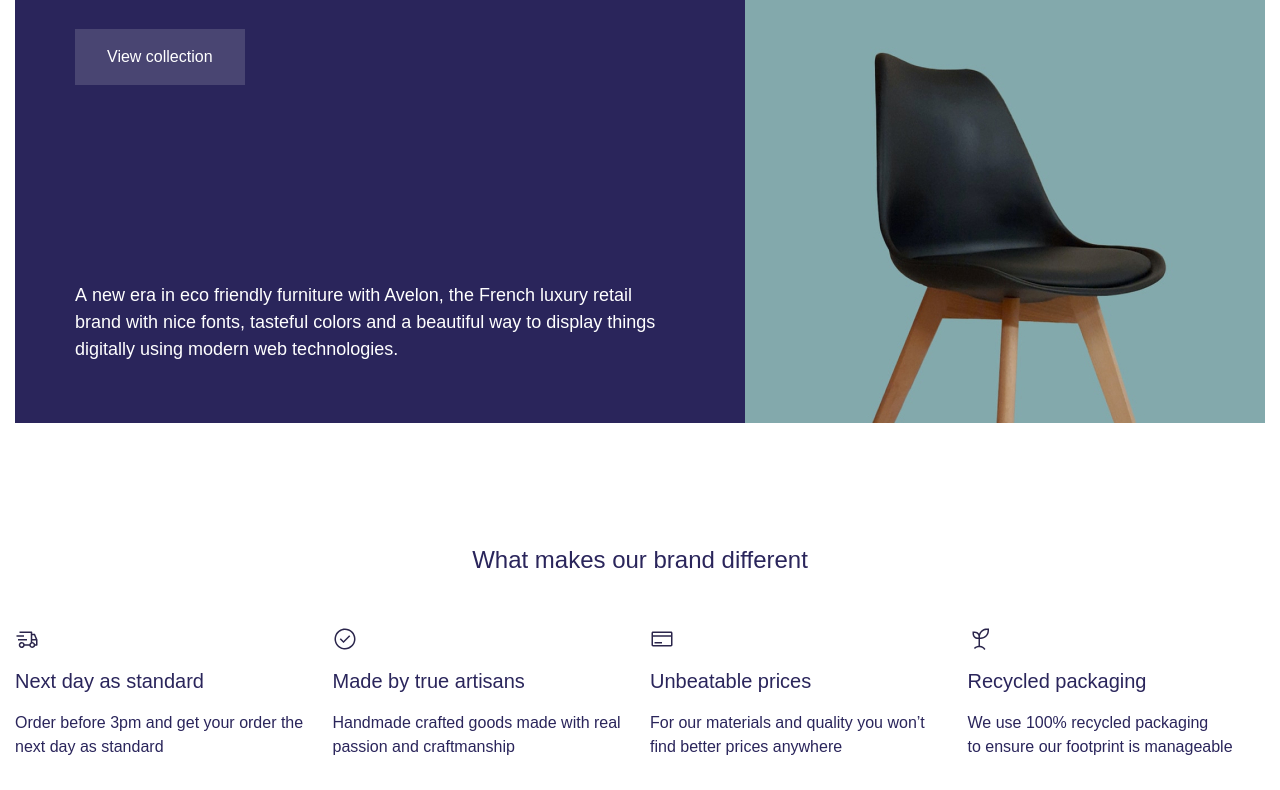
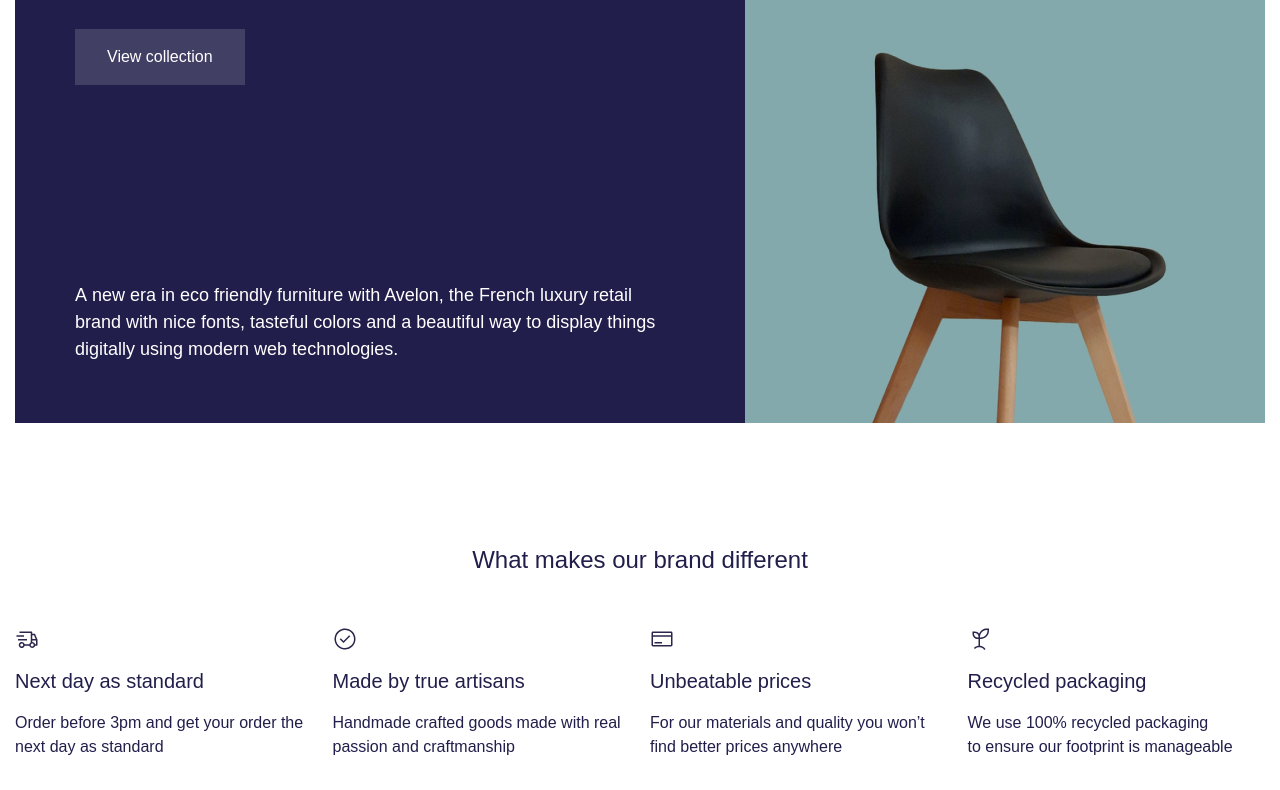
Before and after one commit to Aleky63/my-fiveavion, a plain HTML site: page index.html in a window 1280 px wide. Shown: the part 355-1145 px from the top of the page. Drawn offline with Linux system fonts and the light colour scheme; a web font is replaced by a local one.

Commit message:
01_19.04

```diff
--- a/css/vars.css
+++ b/css/vars.css
@@ -1,8 +1,8 @@
 :root {
-  --dark-primary: #2a255b;
+  --dark-primary: #221e4b;
   --primary: #4e4d94;
   --light-grey: #f9f9f9;
-  --border-grey: #ebe8f6;
+  --border-grey: #dfd8f8;
   --white: #fff;
   --border-dark: #bfbccc;
   --images---dark-chair: #f3e3e3;
```
